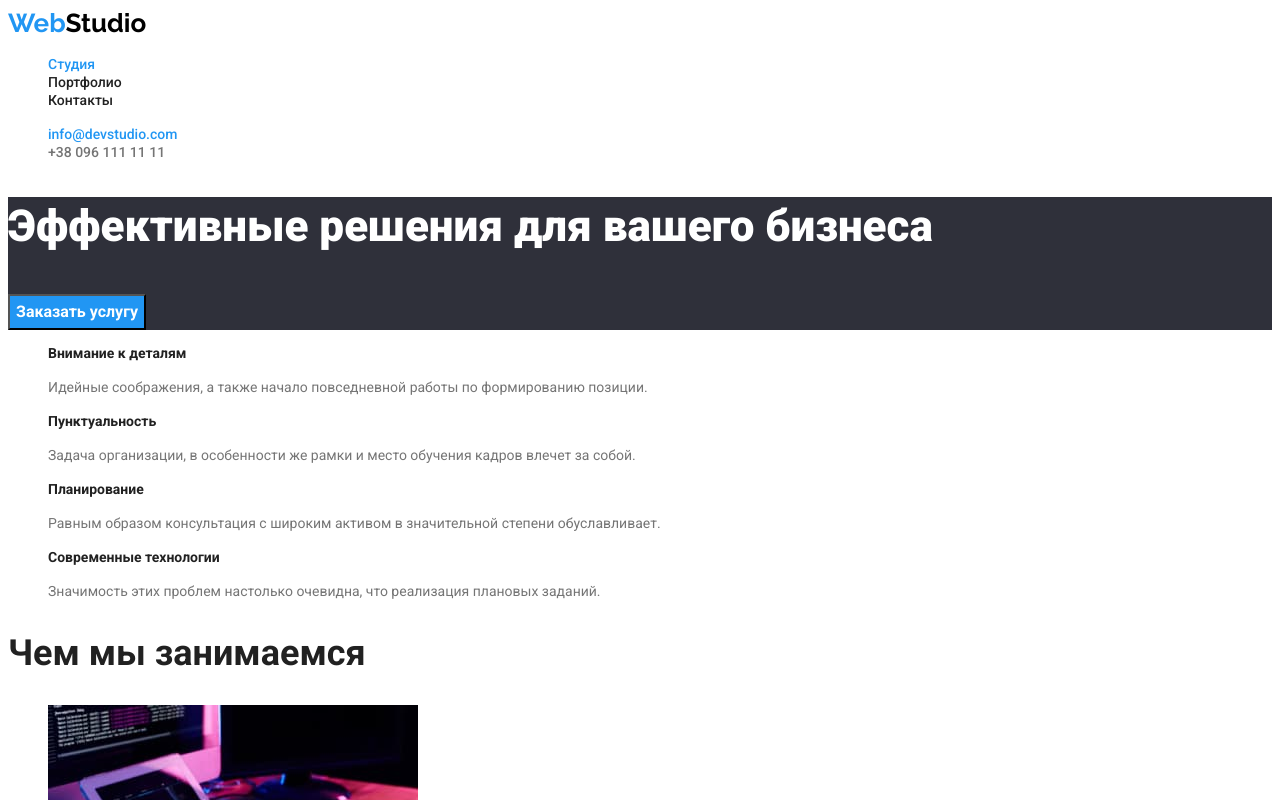
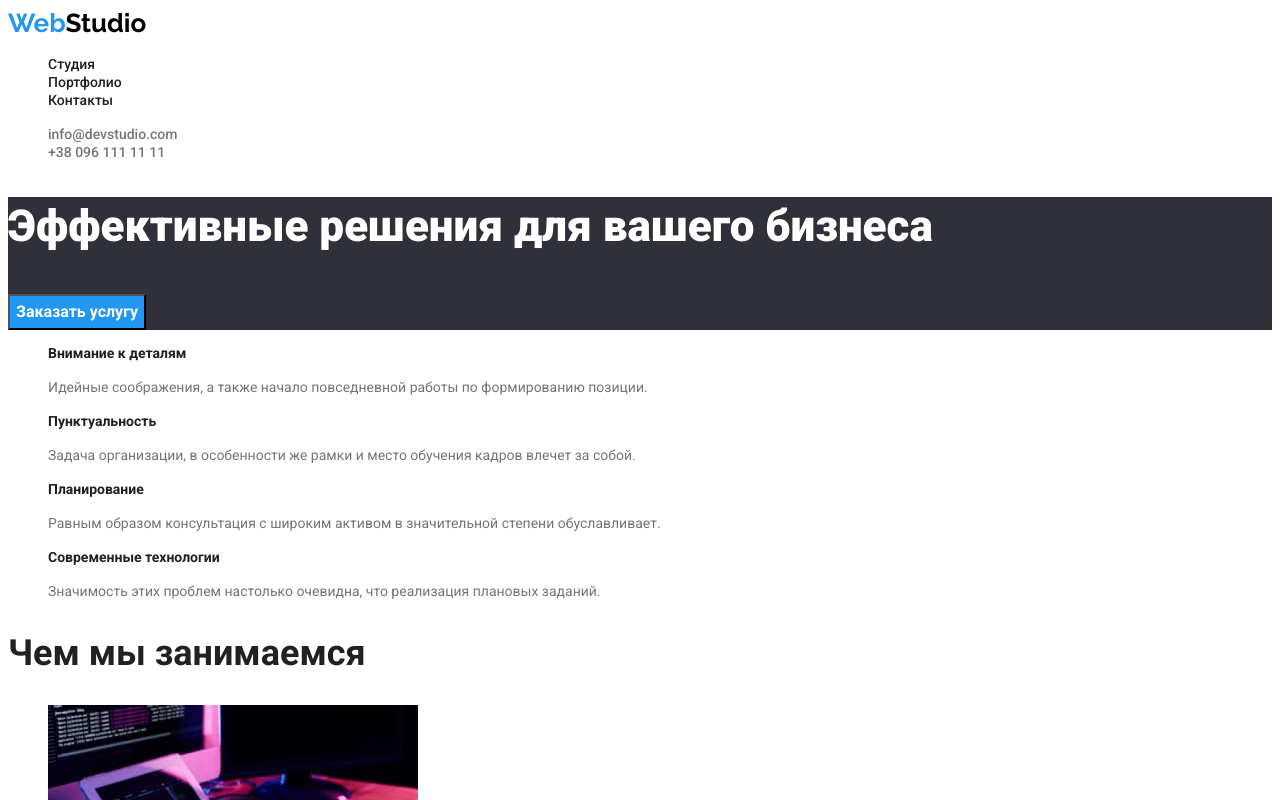
Before and after one commit to DimoNet91/goit-markup-hw-02, a plain HTML site: page index.html in a window 1280 px wide. Shown: the top 800 px of the page. Drawn offline with Linux system fonts and the light colour scheme.

Commit message:
html and css edit

```diff
--- a/css/style.css
+++ b/css/style.css
@@ -41,13 +41,7 @@ body {
   line-height: 1.19;
   color: var(--accent-color);
 }
-.site-nav-blue {
-  color: var(--accent-color);
-  font-family: 'Roboto';
-  font-weight: 500;
-  font-size: 14px;
-  line-height: 1.14;
-}
+
 .site-nav-content {
   color: var(--title-text-color);
   font-family: 'Roboto';
@@ -55,14 +49,7 @@ body {
   font-size: 14px;
   line-height: 1.14;
 }
-.header-link-mail {
-  color: var(--accent-color);
-  font-family: 'Roboto';
-  font-weight: 500;
-  font-size: 14px;
-  line-height: 1.14;
-}
-.header-link-tel {
+.header-link {
   color: var(--primary-text-color);
   font-family: 'Roboto';
   font-weight: 500;
--- a/index.html
+++ b/index.html
@@ -21,7 +21,7 @@
       <nav>
         <ul class="site-nav list">
           <li>
-            <a href="./portfolio.html" class="site-nav-blue link">Студия</a>
+            <a href="./portfolio.html" class="site-nav-content link">Студия</a>
           </li>
           <li><a href="" class="site-nav-content link">Портфолио</a></li>
           <li><a href="" class="site-nav-content link">Контакты</a></li>
@@ -29,9 +29,9 @@
       </nav>
       <ul class="auth-nav list">
         <li>
-          <a href="mailto:info@devstudio.com" class="header-link-mail link">info@devstudio.com</a>
+          <a href="mailto:info@devstudio.com" class="header-link link">info@devstudio.com</a>
         </li>
-        <li><a href="tel:+380961111111" class="header-link-tel link">+38 096 111 11 11</a></li>
+        <li><a href="tel:+380961111111" class="header-link link">+38 096 111 11 11</a></li>
       </ul>
     </header>
     <main>
```
